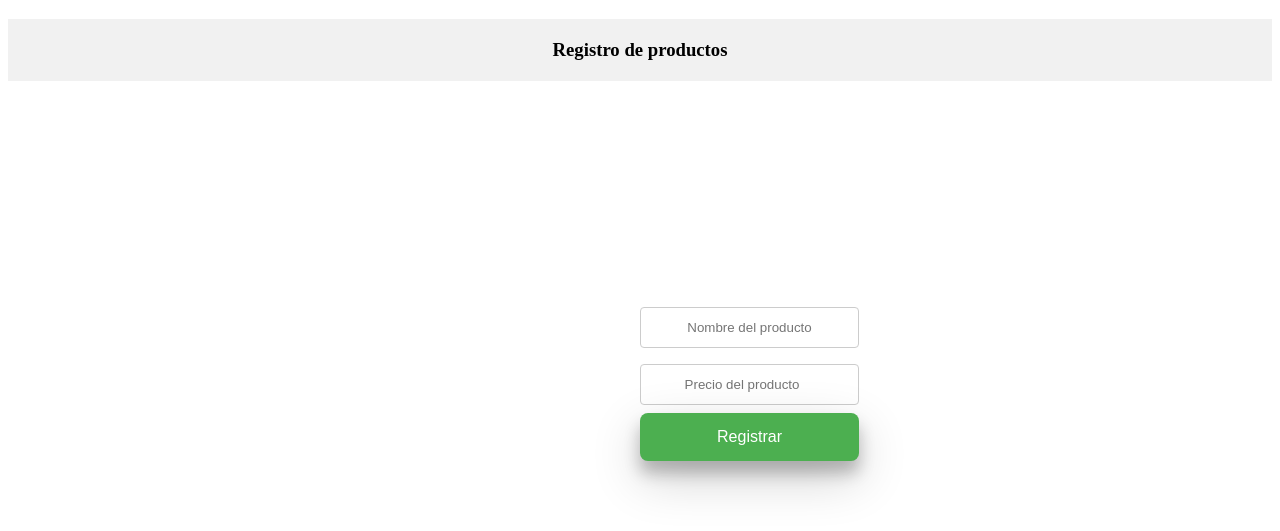
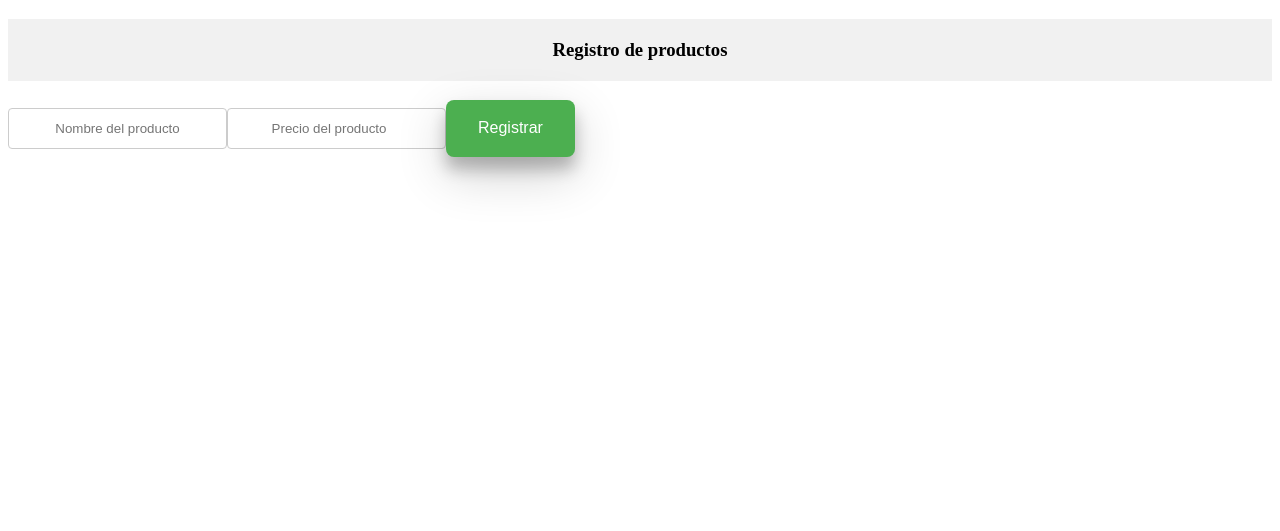
Before and after one commit to miguelgallegoscalderon/app-stock, a website: page public/index.html in a window 1280 px wide. Shown: the part 101-632 px from the top of the page. Drawn offline with Linux system fonts and the light colour scheme.

```diff
--- a/public/style.css
+++ b/public/style.css
@@ -1,10 +1,6 @@
 .form-container{
   display: flex;
-  flex-direction: column;
   max-width: 20rem;
-  position: absolute;
-  top: 50%;
-  left: 50%;
 
 }
 input{
```
